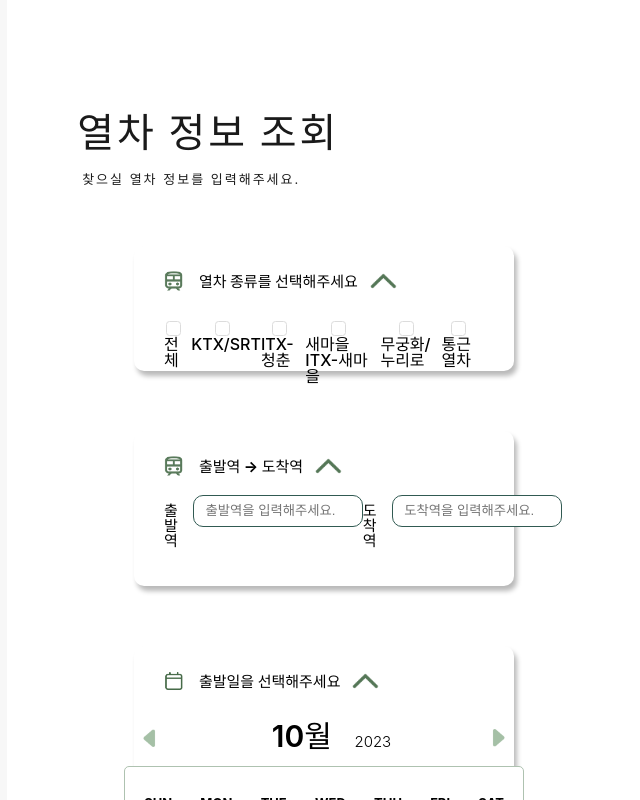
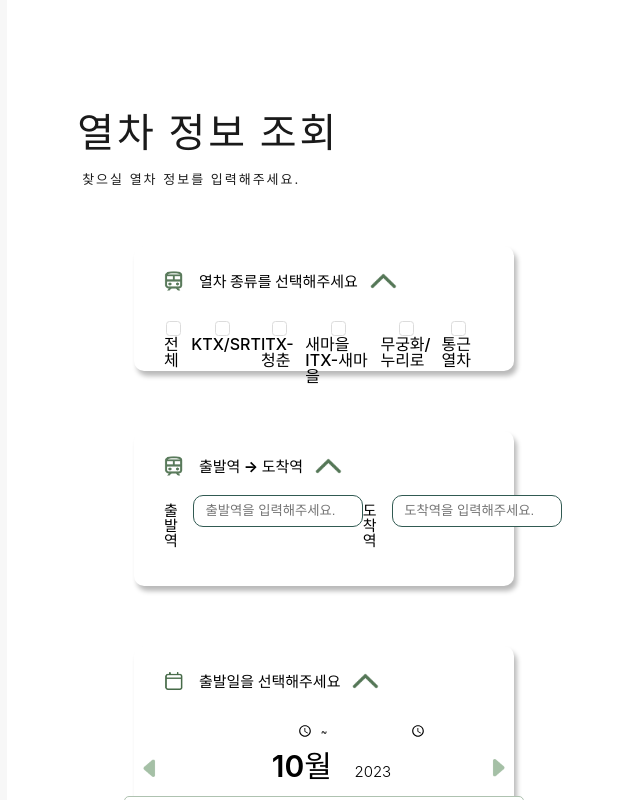
Before and after one commit to yeoooo/getTrain, a React (Vite) app in the folder client/: page /search in a window 1280 px wide. Shown: the top 800 px of the page, without its empty margins (316-956 px from the left). Built offline with nearby package versions, Linux system fonts and the light colour scheme.

Commit message:
dev: 검색 시간 추가 기능 개발중
시간을 통해 검색할 수 있는 기능 추가중
현재 from/untilTime 변수를 제대로 전달하지 못하는 문제가 존재

```diff
--- a/client/src/@components/search/date/Calendar.jsx
+++ b/client/src/@components/search/date/Calendar.jsx
@@ -1,4 +1,4 @@
-import React, { useState } from 'react';
+import React, { useEffect, useState } from "react";
 import '../../../style/calendar.css'
 import styled from 'styled-components';
 import { format, addMonths, subMonths,
@@ -7,8 +7,29 @@ import { format, addMonths, subMonths,
          startOfWeek, endOfWeek, isBefore } from 'date-fns';
 
 const RenderMonth = ({ currentMonth, prevMonth, nextMonth }) => {
+    const now = new Date();
+    const getNextHour = () => {
+        now.setHours(now.getHours()+1, now.getMinutes(), now.getSeconds());
+        return format(now, "HH:mm:00");
+    }
+
+    const [fromTime, setFromTime] = useState(format(now, "HH:mm:00")); // 초기 시간
+    const [untilTime, setUntilTime] = useState(getNextHour); // 초기 시간
+
+    const handleFromTime = (event) => {
+        const newTime = event.target.value; // 사용자가 선택한 새 시간
+        setFromTime(newTime); // 선택된 시간을 상태로 업데이트
+    };
+    const handleUntilTime = (event) => {
+        const newTime = event.target.value; // 사용자가 선택한 새 시간
+        setUntilTime(newTime); // 선택된 시간을 상태로 업데이트
+    };
+
     return(
-        <div >
+        <div>
+            <div align={"center"} style={{height:"3rem"}}>
+                <TimeInput type={"time"} value={fromTime} onChange={handleFromTime}/> &nbsp;~&nbsp; <TimeInput type={"time"} onChange={handleUntilTime} value={untilTime}/>
+            </div>
             {/* 이전 다음달 아이콘 */}
             <div className='month-header'>
                 <img src='../../src/assets/calendar_arrow.png' onClick={prevMonth} style={{transform: 'rotate(180deg)', margin: '0 0 1rem 0'}}/>
@@ -102,8 +123,10 @@ function Calendar(props){
 
     // 날짜 선택
     const onClickDate = (date) => {
-        const formattedDay = format(date, 'yyyyMMddHHmmss');
-        const parsedDay = parse(formattedDay, 'yyyyMMddHHmmss', new Date());
+        // const formattedDay = format(date, 'yyyyMMddHHmmss');
+        // const parsedDay = parse(formattedDay, 'yyyyMMddHHmmss', new Date());
+        const formattedDay = format(date, 'yyyyMMdd');
+        const parsedDay = parse(formattedDay, 'yyyyMMdd', new Date());
         setSelectedDate(parsedDay);
         props.handleSelectedItem(parsedDay);
         // console.log(formattedDay);
@@ -142,5 +165,7 @@ const CalendarWrapper = styled.div`
     max-height: ${({ open }) => (open ? '60rem' : '0')};
     transition: opacity 0.1s, visibility 0.3s, max-height 0.7s;
 `
-
+const TimeInput = styled.input`
+    color: #ffffff;
+`
 export default Calendar
```
